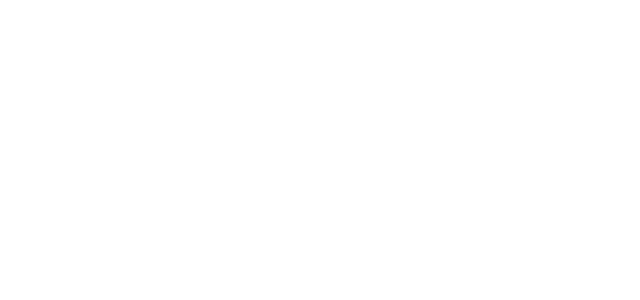
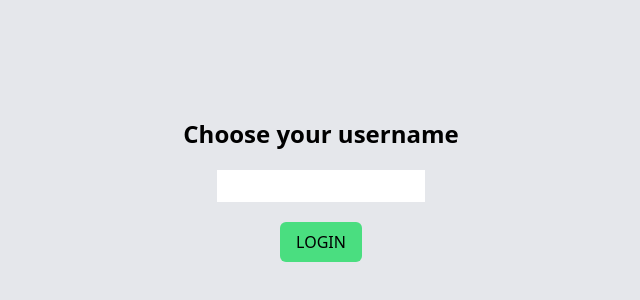
Before and after one commit to rupakhetibinit/realtime-chat, a Next.js app in the folder client/: page / in a window 1280 px wide. Shown: the part 210-510 px from the top of the page, without its empty margins (319-959 px from the left). Built offline with nearby package versions, Linux system fonts and the light colour scheme.

Commit message:
built the initial page ui

```diff
--- a/client/src/pages/index.tsx
+++ b/client/src/pages/index.tsx
@@ -1,11 +1,14 @@
+import useLocalStorage from '@/hooks/useLocalStorage';
 import Head from 'next/head';
-import Image from 'next/image';
-import { Inter } from '@next/font/google';
-import styles from '@/styles/Home.module.css';
-
-const inter = Inter({ subsets: ['latin'] });
+import { useEffect, useState } from 'react';
 
 export default function Home() {
+	const [username, setUsername] = useState('');
+	useEffect(() => {
+		let localusername = localStorage.getItem('username');
+		localusername = localusername ?? '';
+		setUsername(localusername);
+	}, []);
 	return (
 		<>
 			<Head>
@@ -15,7 +18,29 @@
 				<link rel='icon' href='/favicon.ico' />
 			</Head>
 			<main>
-				<div></div>
+				<div className='w-screen h-screen bg-gray-200 flex flex-col items-center justify-center space-y-5'>
+					<h1 className='font-bold text-2xl'>Choose your username</h1>
+					<div className='flex flex-col items-center space-y-5'>
+						<input
+							type='text'
+							minLength={6}
+							name='username'
+							id='username'
+							className='w-52 h-8 px-4 py-2'
+							value={username}
+							onChange={(e) => {
+								setUsername(e.target.value);
+							}}
+						/>
+						<button
+							className='bg-green-400 hover:bg-green-600 rounded-md px-4 py-2'
+							onClick={() => {
+								localStorage.setItem('username', username);
+							}}>
+							LOGIN
+						</button>
+					</div>
+				</div>
 			</main>
 		</>
 	);
```
